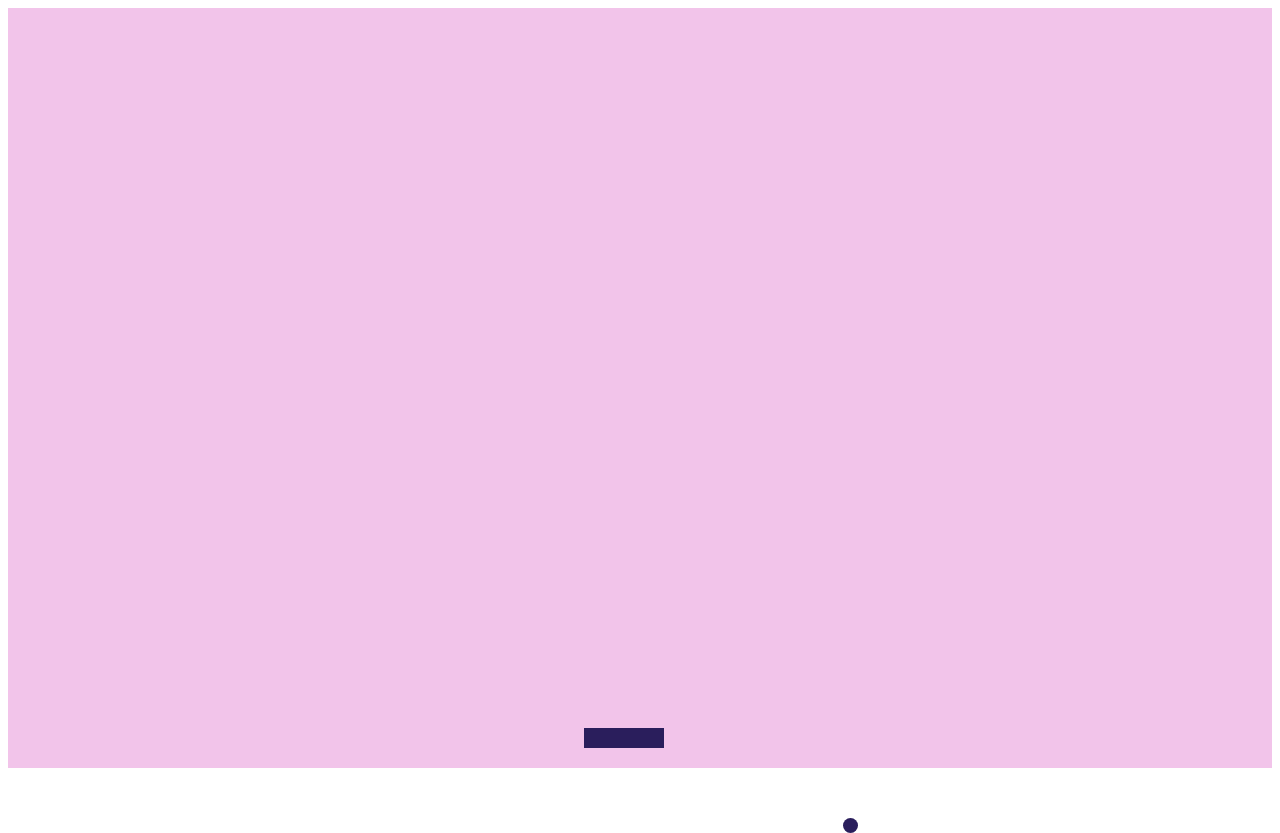
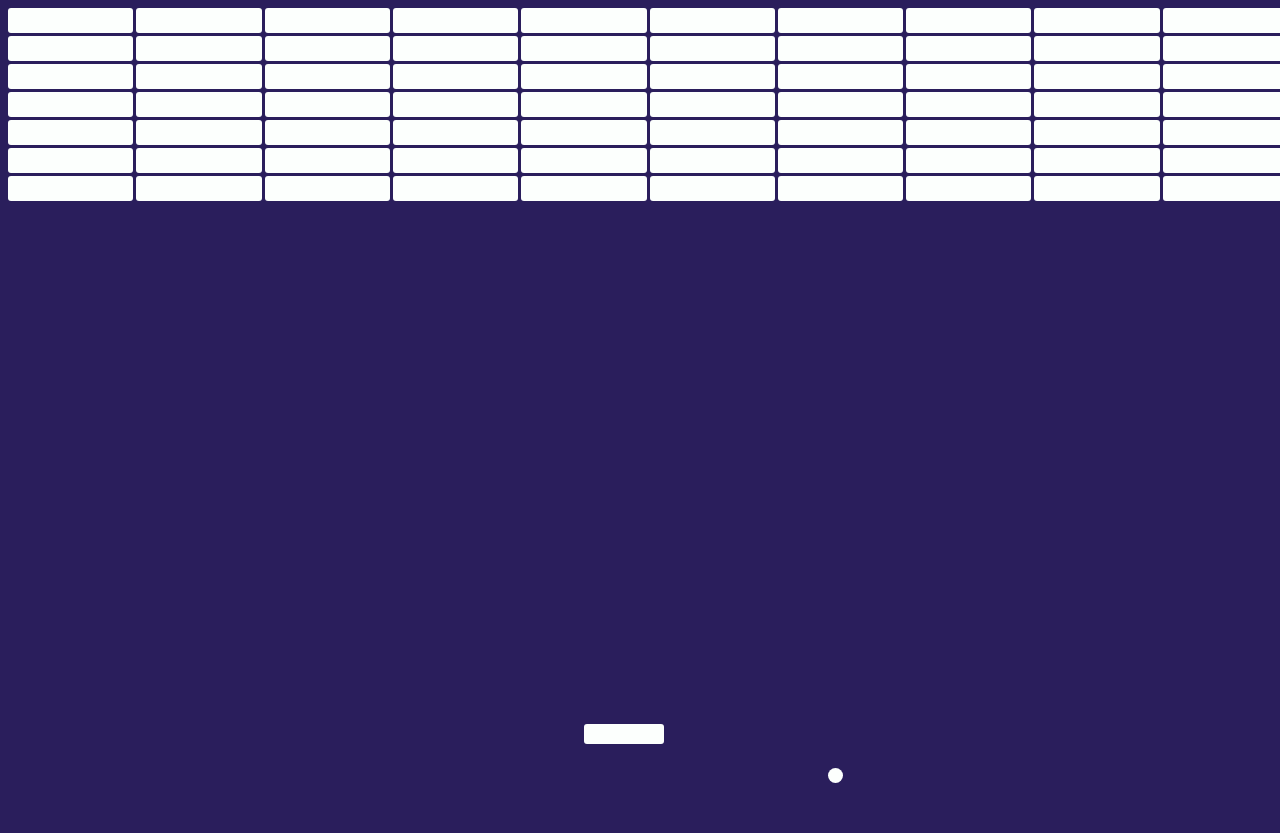
Before and after one commit to weezwo/blockbuster, a plain HTML site: page index.html in a window 1280 px wide. After the commit the page ends 800 px from the top, so only its background shows below. Drawn offline with Linux system fonts and the light colour scheme.

Commit message:
implement bricks + physics and rudimentary scoring

```diff
--- a/index.html
+++ b/index.html
@@ -8,6 +8,7 @@
     </head>
     <body>
       <div id='game'></div>
+      <script src="scripts/blocks.js"></script>
       <script src="scripts/index.js"></script>
     </body>
 </html>
--- /dev/null
+++ b/scripts/blocks.js
@@ -0,0 +1,18 @@
+let blocks = [];
+
+let brickLair = document.createElement('div');
+brickLair.id = 'brick-lair';
+game.append(brickLair);
+
+function createBlock() {
+  const block = document.createElement('div');
+  block.classList.add('block');
+  block.style.width = game.clientWidth / 10;
+  block.isHit = false;
+  brickLair.append(block);
+  blocks.push(block);
+}
+
+for(let i=0;i < 70;i++){
+  createBlock();
+}
--- a/scripts/index.js
+++ b/scripts/index.js
@@ -1,3 +1,4 @@
+let score = 0;
 let mouseVelX;
 const game = document.getElementById('game');
 const paddle = document.createElement('div');
@@ -30,6 +31,7 @@ function moveBall() {
 }
 
 function checkBallCollision() {
+  handleBlockCollision();
   if(isWallSideColliding()) {
     ball.xVel = -ball.xVel;
   }
@@ -47,7 +49,7 @@ function isWallSideColliding() {
 }
 
 function isWallBottomColliding() {
-  return (ball.top - 15 >= game.clientHeight);
+  return (ball.top + 15 >= game.clientHeight);
 }
 
 function isPaddleColliding() {
@@ -56,10 +58,34 @@ function isPaddleColliding() {
   const paddleTop = paddle.getBoundingClientRect().top;
   const paddleBottom = paddle.getBoundingClientRect().bottom;
 
-  return (ball.left > paddleLeft
-    && ball.left + 15 < paddleRight
-    && (ball.top + 40) >= paddleTop
-    && ball.top + 40 <= paddleBottom)
+  return (ball.left + 15 > paddleLeft
+    && ball.left < paddleRight
+    && (ball.top + 20) >= paddleTop
+    && ball.top <= paddleBottom)
+}
+
+function handleBlockCollision() {
+  blocks.forEach(b => {
+
+  const blockLeft = b.getBoundingClientRect().left;
+  const blockRight = b.getBoundingClientRect().right;
+  const blockTop = b.getBoundingClientRect().top;
+  const blockBottom = b.getBoundingClientRect().bottom;
+
+    if (ball.left + 15 > blockLeft
+    && ball.left < blockRight
+    && (ball.top + 20) >= blockTop
+    && ball.top <= blockBottom
+    && b.isHit == false
+    ) {
+      score += 10;
+      console.log(score);
+      b.isHit = true
+      b.style.backgroundColor = '#2A1E5C';
+      ball.yVel = -ball.yVel + 0.25;
+    }
+
+  });
 }
 
 function decayBallVelocity() {
--- a/styles.css
+++ b/styles.css
@@ -1,24 +1,50 @@
+html, body {
+  /* background-color: #3a3a3a; */
+  background-color: #2A1E5C;
+}
+
 #game {
   width: 100%;
   height: 95vh;
-  background-color: #f2c4ea;
+  position: absolute;
 }
 
 #paddle {
   width: 80px;
   height: 20px;
-  position: relative;
-  top: 90vh;
+  position: absolute;
+  /* top: 90vh; */
+  bottom: 3vh;
   left: 45vw;
-  background-color: #2A1E5C;
+  background-color: #FCFFFD;
+  border-radius: 3px;
 }
 
 #ball {
   width: 15px;
   height: 15px;
   border-radius: 100%;
-  position: relative;
+  position: absolute;
   top: 50vh;
   left: 50vw;
   background-color: #2A1E5C;
+  background-color: #FCFFFD;
 }
+
+#brick-lair {
+width: 100%;
+max-height: 25vh;
+display: grid;
+grid-template-columns: repeat(10, 1fr);
+box-sizing: border-box;
+column-gap: 3px;
+row-gap: 3px;
+}
+
+.block {
+  box-sizing: border-box;
+  width: 100%;
+  height: 25px;
+  background-color: #FCFFFD;
+  border-radius: 3px;
+}
```
